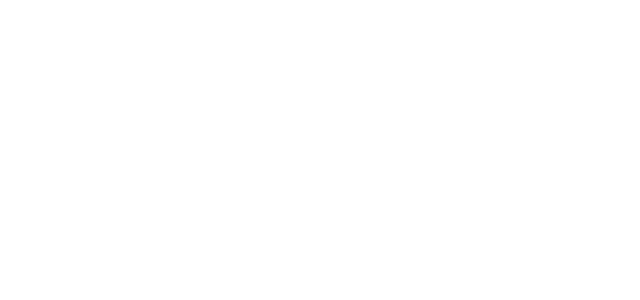
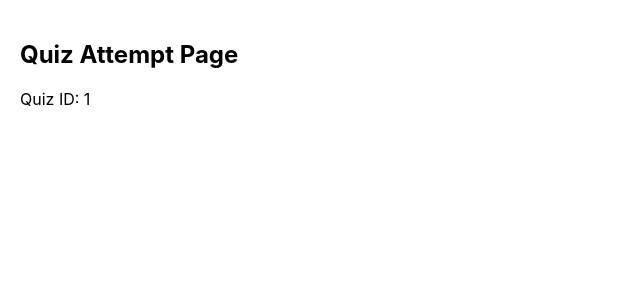
Before and after one commit to Naveeth235/NexusLearn, a React (Create React App) app in the folder frontend/: page /quiz/1 in a window 1280 px wide. Before the commit this address had no page. Shown: the top 300 px of the page, without its empty margins (0-640 px from the left). Built offline with nearby package versions, Linux system fonts and the light colour scheme.

Commit message:
Implemented the page to attempt a selected quiz

```diff
--- a/frontend/src/App.js
+++ b/frontend/src/App.js
@@ -1,11 +1,13 @@
 import { BrowserRouter as Router, Routes, Route } from 'react-router-dom';
 import QuizList from './pages/QuizList';
+import QuizPage from './pages/QuizPage';
 
 function App() {
   return (
     <Router>
       <Routes>
         <Route path="/quizzes" element={<QuizList />} />
+        <Route path="/quiz/:id" element={<QuizPage />} />
       </Routes>
     </Router>
   );
--- a/frontend/src/pages/QuizList.js
+++ b/frontend/src/pages/QuizList.js
@@ -2,19 +2,21 @@
 import axios from 'axios';
 import QuizBox from '../components/QuizBox';
 import './QuizList.css';
+import { useNavigate } from 'react-router-dom';
+
 
 const QuizList = () => {
   const [quizzes, setQuizzes] = useState([]);
+  const navigate = useNavigate();
 
-  useEffect(() => {
+    useEffect(() => {
     axios.get('http://localhost:8090/quiz/all')
       .then(response => setQuizzes(response.data))
       .catch(error => console.error("Error fetching quizzes:", error));
   }, []);
 
   const handleAttemptQuiz = (quizId) => {
-    console.log("Attempt quiz:", quizId);
-    // Navigation logic here
+      navigate(`/quiz/${quizId}`);    // Navigation logic here
   };
 
   return (
--- /dev/null
+++ b/frontend/src/pages/QuizPage.js
@@ -0,0 +1,16 @@
+import React from 'react';
+import { useParams } from 'react-router-dom';
+
+const QuizPage = () => {
+    const { id } = useParams();
+
+    return (
+        <div style={{ padding: 20 }}>
+            <h2>Quiz Attempt Page</h2>
+            <p>Quiz ID: {id}</p>
+            {/* Fetch quiz questions by id and render quiz here */}
+        </div>
+    );
+};
+
+export default QuizPage;
```
